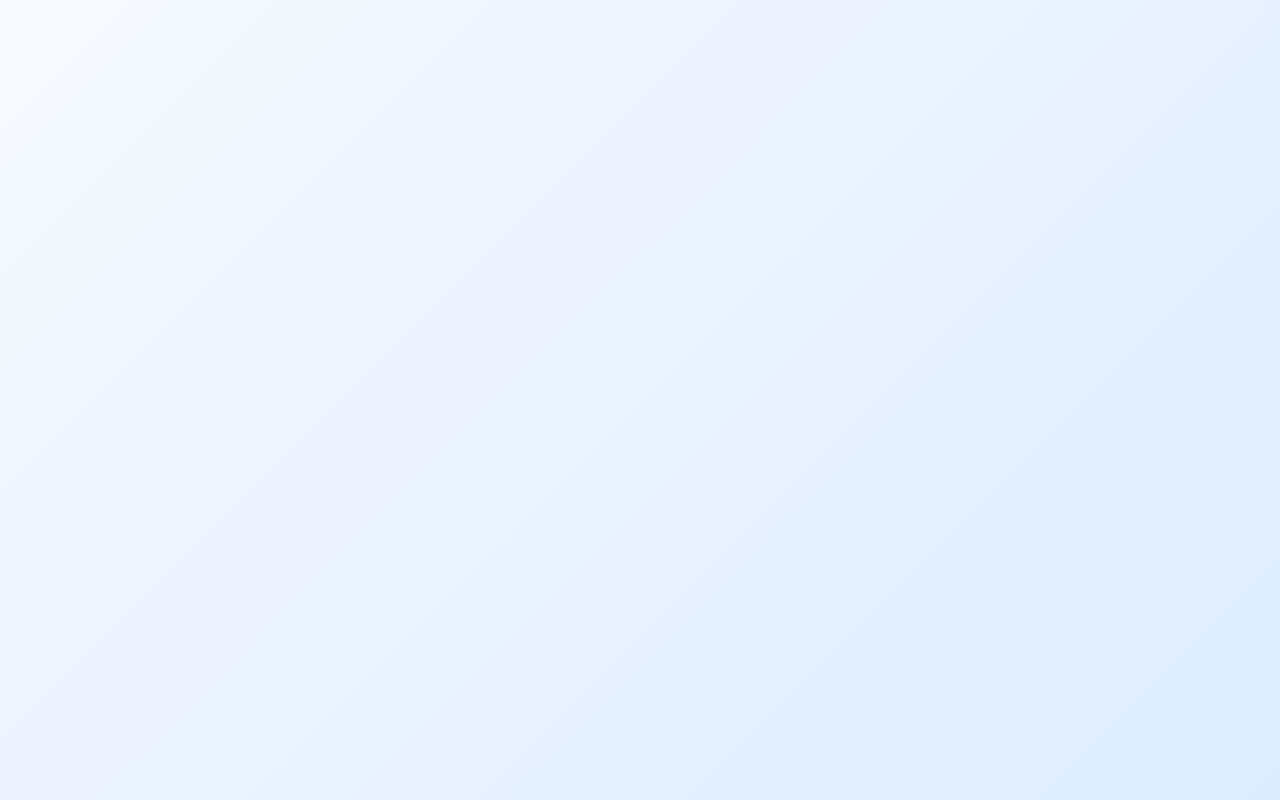
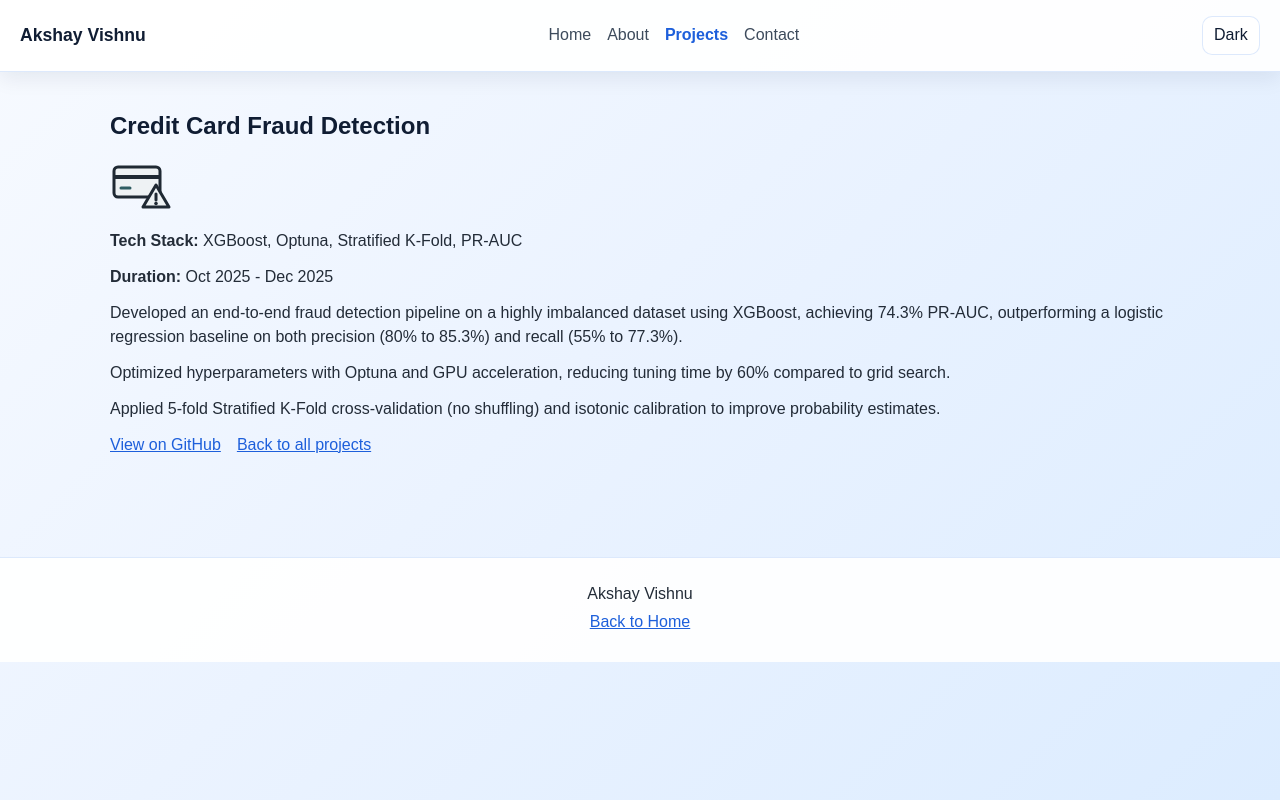
Before and after one commit to AkshayyVishnu/Personal_Portfolio, a React (Vite) app in the folder assignment-2/: page /projects/fraud-detection in a window 1280 px wide. Before the commit this address had no page. Built offline with nearby package versions, Linux system fonts and the light colour scheme.

Commit message:
feat(a2): add dynamic project detail route and 404 catch-all

```diff
--- a/assignment-2/src/App.jsx
+++ b/assignment-2/src/App.jsx
@@ -5,7 +5,9 @@ import Layout from './components/Layout';
 import Home from './pages/Home';
 import About from './pages/About';
 import Projects from './pages/Projects';
+import ProjectDetail from './pages/ProjectDetail';
 import Contact from './pages/Contact';
+import NotFound from './pages/NotFound';
 
 function App() {
   // read back on initial load — runs once, before the first render
@@ -25,7 +27,9 @@ function App() {
           <Route path="/home" element={<Home />} />
           <Route path="/about" element={<About />} />
           <Route path="/projects" element={<Projects />} />
+          <Route path="/projects/:projectId" element={<ProjectDetail />} />
           <Route path="/contact" element={<Contact />} />
+          <Route path="*" element={<NotFound />} />
         </Route>
       </Routes>
     </ThemeContext.Provider>
--- /dev/null
+++ b/assignment-2/src/pages/NotFound.jsx
@@ -0,0 +1,13 @@
+import { Link } from 'react-router-dom';
+
+function NotFound() {
+  return (
+    <section id="not-found">
+      <h1>404 - Page not found</h1>
+      <p>That page does not exist on this site.</p>
+      <p><Link className="btn" to="/home">Back to Home</Link></p>
+    </section>
+  );
+}
+
+export default NotFound;
--- /dev/null
+++ b/assignment-2/src/pages/ProjectDetail.jsx
@@ -0,0 +1,30 @@
+import { Link, useParams } from 'react-router-dom';
+import { projects } from '../data/projects';
+import TechStack from '../components/TechStack';
+import NotFound from './NotFound';
+
+function ProjectDetail() {
+  const { projectId } = useParams();
+  const project = projects.find((item) => item.id === projectId);
+
+  if (!project) return <NotFound />;
+
+  return (
+    <section id="project-detail">
+      <h1>{project.title}</h1>
+      <img className="card-icon" src={project.image} width="64" height="64" alt={project.alt} />
+
+      <TechStack items={project.tech} />
+      <p><strong>Duration:</strong> {project.duration}</p>
+
+      {project.details.map((point) => <p key={point}>{point}</p>)}
+
+      <p className="card-links">
+        <a href={project.link}>View on GitHub</a>
+        <Link to="/projects">Back to all projects</Link>
+      </p>
+    </section>
+  );
+}
+
+export default ProjectDetail;
```
